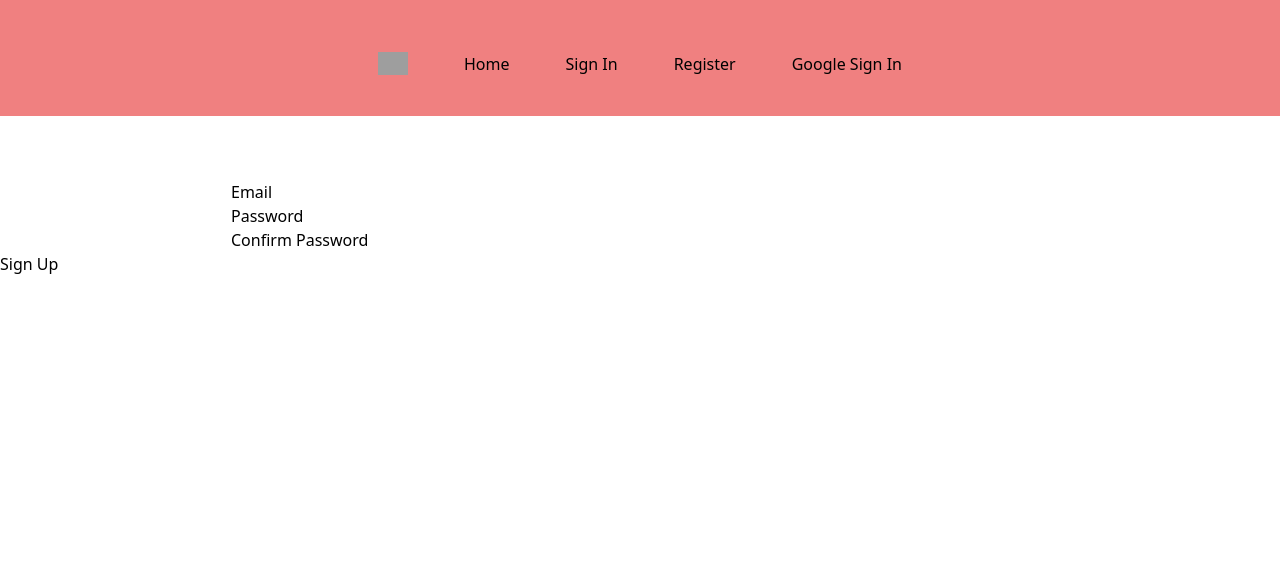
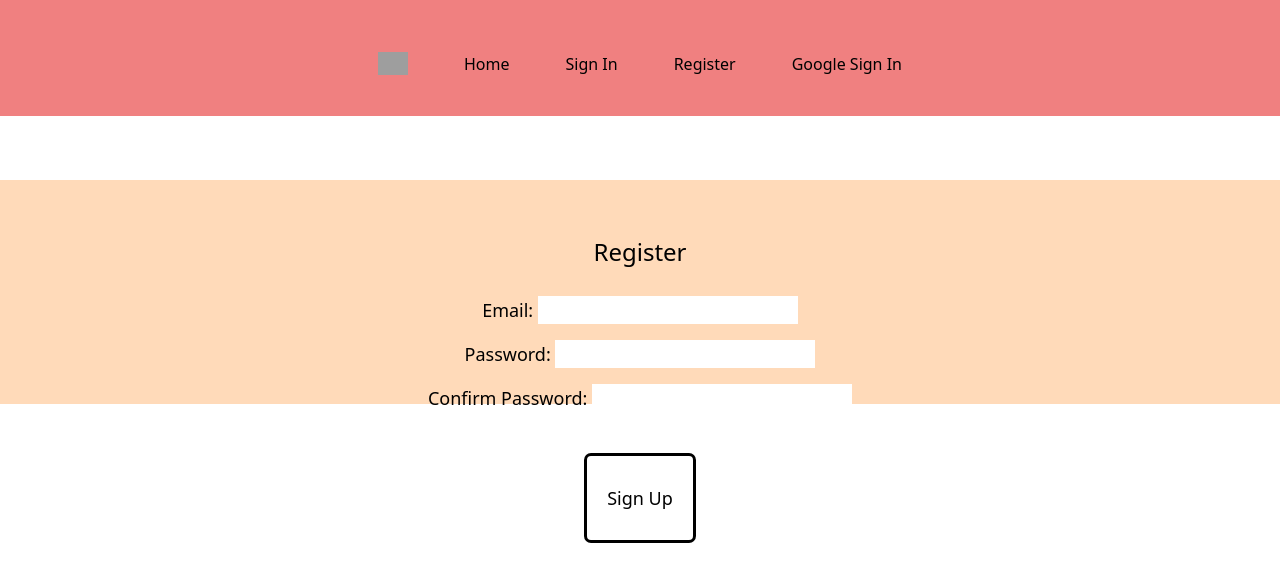
Before and after one commit to zamarz/ideal-telegram, a Next.js app: page /register in a window 1280 px wide. Shown: the top 582 px of the page. Built offline with nearby package versions, Linux system fonts and the light colour scheme; no server answers; grey boxes are pictures that could not be loaded.

Commit message:
Add initial styling to login and register pages

```diff
--- a/components/Register.jsx
+++ b/components/Register.jsx
@@ -45,30 +45,41 @@ const Register = () => {
   console.log(error);
 
   return (
-    <div>
-      <form onSubmit={signUp} name="signup-form">
+    <div className="text-center py-2  bg-light-pink ">
+      <form
+        className="py-7 px-6 w-full rounded-lg h-[200px] mt-2 p-3 text-lg text-gray-500  "
+        onSubmit={signUp}
+        name="signup-form"
+      >
+        <p className="py-3  text-2xl font-medium">Register</p>
+        <div className="space-y-4">
+          <label htmlFor="email">Email: </label>
           <input
             type="email"
             id="email"
             onChange={(e) => setEmail(e.target.value)}
           />
-        <label htmlFor="email">Email</label>
           <br />
+          <label htmlFor="password">Password: </label>
           <input
             type="password"
             id="password"
             onChange={(e) => setPassword(e.target.value)}
           />
-        <label htmlFor="password">Password</label>
           <br />
+          <label htmlFor="confirmPassword">Confirm Password: </label>
           <input
             type="password"
             id="confirmPassword"
             onChange={(e) => setConfirmPassword(e.target.value)}
           />
-        <label htmlFor="confirmPassword">Confirm Password</label>
+        </div>
         <br />
-        <button type="submit" id="signup-btn">
+        <button
+          className="font-medium outline rounded px-5 py-7 my-4"
+          type="submit"
+          id="signup-btn"
+        >
           Sign Up
         </button>
       </form>
--- a/components/SignIn.jsx
+++ b/components/SignIn.jsx
@@ -20,8 +20,13 @@ const SignInUser = () => {
   };
 
   return (
-    <div>
-      <form onSubmit={loggingIn} name="signup-form">
+    <div className="text-center py-2 space-x-4 bg-light-pink ">
+      <form
+        className="py-7 px-6 w-full rounded-lg h-[200px] mt-2 p-3 text-lg text-gray-500  "
+        onSubmit={loggingIn}
+        name="signup-form"
+      >
+        <p className="py-3  text-2xl font-medium">Log in</p>
         <input
           type="email"
           id="email"
@@ -36,7 +41,11 @@ const SignInUser = () => {
         />
         <label htmlFor="password">Password</label>
         <br />
-        <button type="submit" id="signup-btn">
+        <button
+          className="font-medium outline rounded px-5 py-7 my-4"
+          type="submit"
+          id="signup-btn"
+        >
           Log In
         </button>
       </form>
```
Lines whose indentation alone changed are shown as unchanged.
